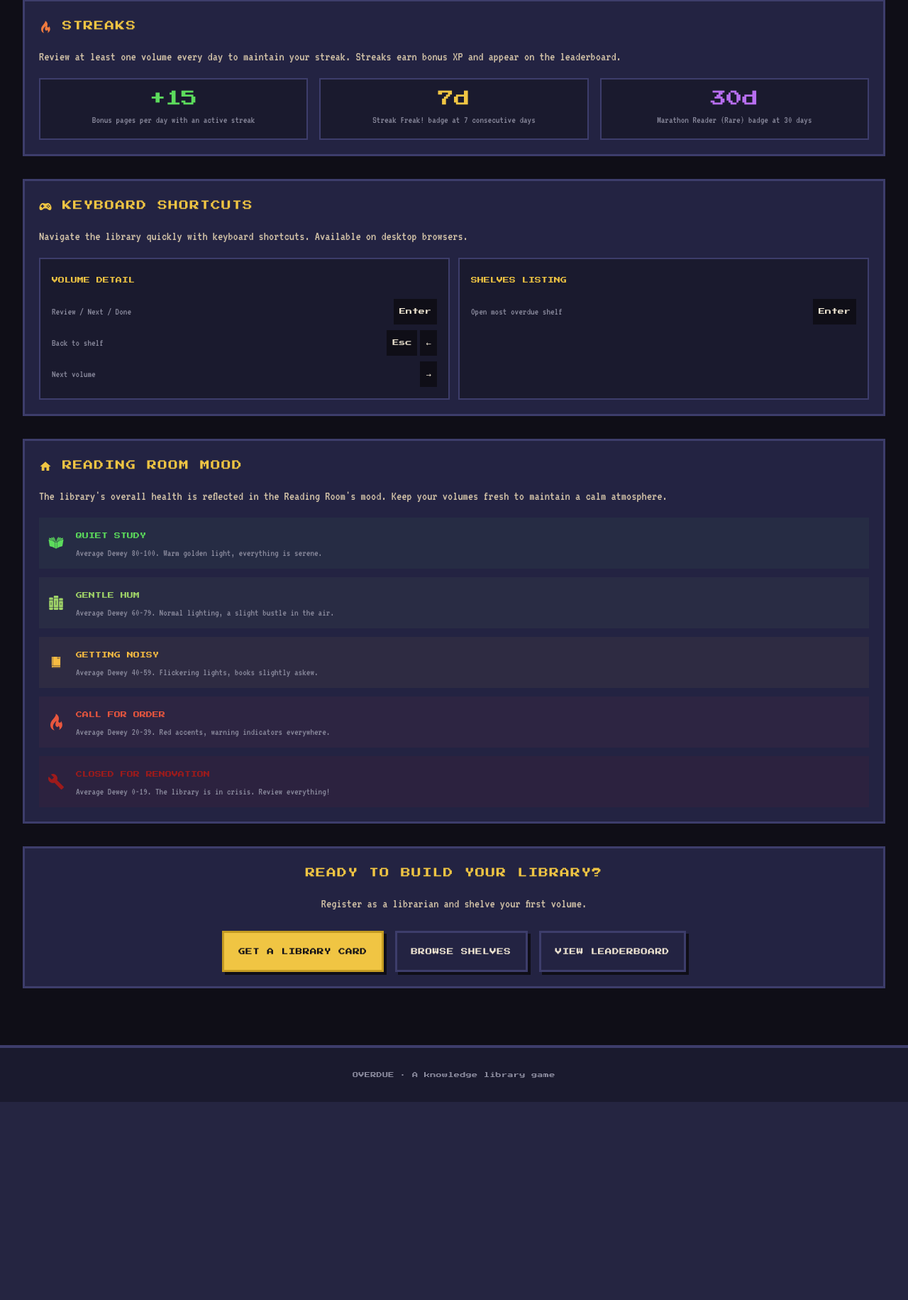
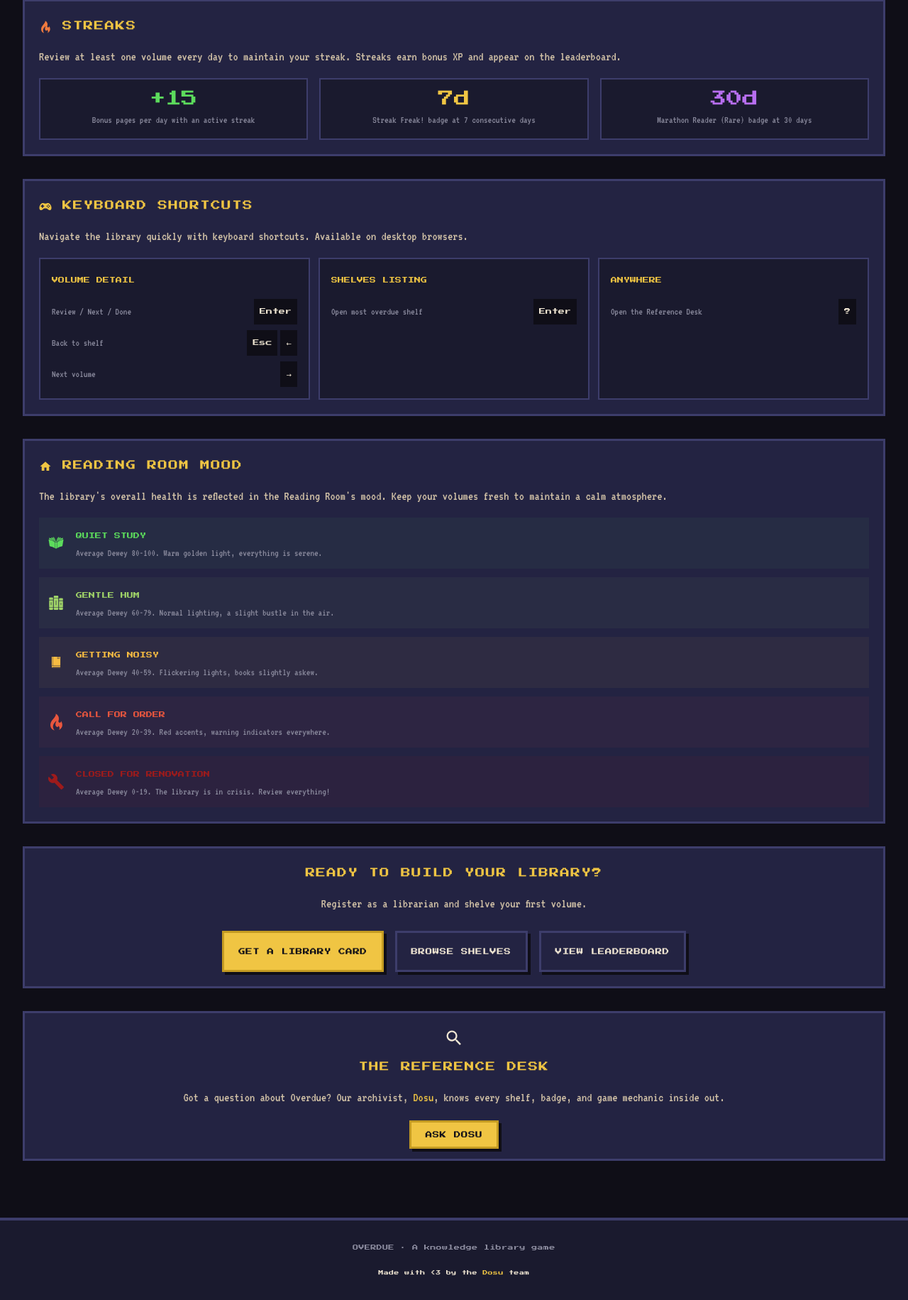
Before and after one commit to onlydole/overdue, a FastAPI app: page /how-to-play in a window 1280 px wide. Shown: the part 2891-4722 px from the top of the page at 71% size. Before the commit the page ends 4443 px from the top, so only its background shows below. Run offline with FastAPI, Linux system fonts and the light colour scheme.

Commit message:
feat: add Dosu branding, Reference Desk modal, and ? keyboard shortcut
- Add shields.io badge linking to Dosu in README
- Add Reference Desk card to How to Play page
- Document ? shortcut in keyboard shortcuts grid
- Add "Ask our archivist, Dosu" secondary CTA on 404 page
- Add ? key handler with modal overlay (Reference Desk)
- Add "Made with <3 by the Dosu team" to global footer

Co-Authored-By: Claude Opus 4.6 <noreply@anthropic.com>

```diff
--- a/static/css/styles.css
+++ b/static/css/styles.css
@@ -362,6 +362,16 @@ main {
 
 .loading-overlay-visible {
     display: flex !important;
+}
+
+/* Reference Desk modal backdrop */
+.reference-desk-backdrop {
+    position: fixed;
+    inset: 0;
+    z-index: 250;
+    backdrop-filter: blur(4px);
+    -webkit-backdrop-filter: blur(4px);
+    background: rgba(15, 14, 23, 0.7);
 }
 
 @media (min-width: 900px) {
--- a/static/js/app.js
+++ b/static/js/app.js
@@ -683,3 +683,125 @@ if (!window.__overdueHtmxBeforeRequestBound) {
         hideAll();
     });
 })();
+
+/* ============================================================
+   REFERENCE DESK MODAL (Easter Egg -- press ? anywhere)
+   ============================================================ */
+
+(function() {
+    if (window.__overdueReferenceDeskInit) return;
+    window.__overdueReferenceDeskInit = true;
+
+    var backdropEl = null;
+    var isOpen = false;
+
+    function createModal() {
+        var backdrop = document.createElement('div');
+        backdrop.className = 'reference-desk-backdrop loading-overlay-hidden';
+        backdrop.style.display = 'none';
+        backdrop.style.alignItems = 'center';
+        backdrop.style.justifyContent = 'center';
+
+        var card = document.createElement('div');
+        card.className = 'pixel-card text-center py-8 px-6';
+        card.style.maxWidth = '420px';
+        card.style.width = '90vw';
+        card.style.position = 'relative';
+        card.style.zIndex = '251';
+
+        var icon = document.createElement('img');
+        icon.src = '/static/icons/search.svg';
+        icon.alt = '';
+        icon.width = 28;
+        icon.height = 28;
+        icon.className = 'pixel-icon';
+        icon.style.display = 'inline-block';
+        icon.style.marginBottom = '0.75rem';
+
+        var heading = document.createElement('h2');
+        heading.className = 'pixel-heading mb-4';
+        heading.textContent = 'THE REFERENCE DESK';
+
+        var desc = document.createElement('p');
+        desc.className = 'text-parchment-dark text-lg mb-6';
+        var descText1 = document.createTextNode('Got a question? Our archivist, ');
+        var dosuSpan = document.createElement('span');
+        dosuSpan.className = 'text-gold';
+        dosuSpan.textContent = 'Dosu';
+        var descText2 = document.createTextNode(', is here to help.');
+        desc.appendChild(descText1);
+        desc.appendChild(dosuSpan);
+        desc.appendChild(descText2);
+
+        var btn = document.createElement('a');
+        btn.href = 'https://app.dosu.dev/04283041-db40-47f2-9553-9b7452d3ac02/ask';
+        btn.target = '_blank';
+        btn.rel = 'noopener noreferrer';
+        btn.className = 'pixel-btn pixel-btn-gold';
+        btn.textContent = 'Ask Dosu';
+        btn.style.display = 'inline-block';
+
+        var hint = document.createElement('p');
+        hint.className = 'pixel-label text-ink-light mt-4';
+        hint.textContent = 'Press ? to close';
+
+        card.appendChild(icon);
+        card.appendChild(heading);
+        card.appendChild(desc);
+        card.appendChild(btn);
+        card.appendChild(hint);
+        backdrop.appendChild(card);
+        document.body.appendChild(backdrop);
+
+        backdrop.addEventListener('click', function(e) {
+            if (e.target === backdrop) closeModal();
+        });
+
+        return backdrop;
+    }
+
+    function openModal() {
+        if (!backdropEl) backdropEl = createModal();
+        backdropEl.style.display = 'flex';
+        backdropEl.classList.remove('loading-overlay-hidden');
+        backdropEl.classList.add('loading-overlay-visible');
+        isOpen = true;
+    }
+
+    function closeModal() {
+        if (!backdropEl) return;
+        backdropEl.classList.remove('loading-overlay-visible');
+        backdropEl.classList.add('loading-overlay-hidden');
+        backdropEl.style.display = 'none';
+        isOpen = false;
+    }
+
+    document.addEventListener('keydown', function(e) {
+        var tag = (e.target.tagName || '').toLowerCase();
+        if (tag === 'input' || tag === 'textarea' || tag === 'select') return;
+
+        if (e.key === '?') {
+            e.preventDefault();
+            if (isOpen) {
+                closeModal();
+            } else {
+                openModal();
+            }
+            return;
+        }
+
+        if (e.key === 'Escape' && isOpen) {
+            e.stopPropagation();
+            e.preventDefault();
+            closeModal();
+        }
+    });
+
+    // Clean up DOM reference on full-page body swap
+    document.addEventListener('htmx:beforeSwap', function(evt) {
+        if (evt.detail && evt.detail.target === document.body) {
+            backdropEl = null;
+            isOpen = false;
+        }
+    });
+})();
--- a/templates/base.html
+++ b/templates/base.html
@@ -115,6 +115,7 @@
 
     <footer class="bg-pixel-surface border-t-4 border-pixel-border text-center py-6 mt-12">
         <p class="font-pixel text-[8px] text-ink-light tracking-wider">OVERDUE &middot; A knowledge library game</p>
+        <p class="font-pixel text-[7px] text-ink-light/50 tracking-wider mt-2">Made with &lt;3 by the <a href="https://dosu.dev?utm_source=overdue&amp;utm_medium=referral&amp;utm_campaign=overdue_demo&amp;utm_content=footer" target="_blank" rel="noopener noreferrer" class="text-gold hover:text-[#ffe9a0] underline">Dosu</a> team</p>
     </footer>
 
     <div id="toast-container" class="fixed top-20 right-4 z-50 space-y-2" style="pointer-events: none;"></div>
--- a/templates/how_to_play.html
+++ b/templates/how_to_play.html
@@ -559,7 +559,7 @@ content %}
             Navigate the library quickly with keyboard shortcuts. Available on
             desktop browsers.
         </p>
-        <div class="grid grid-cols-1 md:grid-cols-2 gap-3">
+        <div class="grid grid-cols-1 md:grid-cols-3 gap-3">
             <div class="bg-pixel-surface border-2 border-pixel-border p-4">
                 <div class="font-pixel text-[9px] text-gold uppercase mb-3">
                     Volume Detail
@@ -610,6 +610,22 @@ content %}
                         <span
                             class="font-pixel text-[9px] text-parchment bg-pixel-bg border border-pixel-border px-2 py-1"
                             >Enter</span
+                        >
+                    </div>
+                </div>
+            </div>
+            <div class="bg-pixel-surface border-2 border-pixel-border p-4">
+                <div class="font-pixel text-[9px] text-gold uppercase mb-3">
+                    Anywhere
+                </div>
+                <div class="space-y-2">
+                    <div class="flex items-center justify-between">
+                        <span class="text-ink-light text-sm"
+                            >Open the Reference Desk</span
+                        >
+                        <span
+                            class="font-pixel text-[9px] text-parchment bg-pixel-bg border border-pixel-border px-2 py-1"
+                            >?</span
                         >
                     </div>
                 </div>
@@ -736,5 +752,19 @@ content %}
         </div>
         {% endif %}
     </div>
+
+    <!-- Reference Desk -->
+    <div class="pixel-card text-center py-8">
+        <div class="mb-3">{{ render_icon('search', 28) }}</div>
+        <h2 class="pixel-heading mb-4">The Reference Desk</h2>
+        <p class="text-parchment-dark text-lg mb-6">
+            Got a question about Overdue? Our archivist,
+            <span class="text-gold">Dosu</span>, knows every shelf, badge,
+            and game mechanic inside out.
+        </p>
+        <a href="https://app.dosu.dev/04283041-db40-47f2-9553-9b7452d3ac02/ask"
+           target="_blank"
+           rel="noopener noreferrer"
+           class="pixel-btn pixel-btn-gold">Ask Dosu</a>    </div>
 </div>
 {% endblock %}
--- a/templates/register.html
+++ b/templates/register.html
@@ -86,7 +86,6 @@
         <div class="text-center mt-8 text-ink-light border-t-2 border-pixel-border/30 pt-6">
             <span>Already have a card?</span>
             <a href="/login" class="text-gold hover:text-gold-light ml-1 font-pixel text-[10px]">Log In</a>
-        </div>
-    </div>
+        </div>    </div>
 </div>
 {% endblock %}
```
Also changed, not shown: templates/404.html (+7 -0 lines), README.md.
